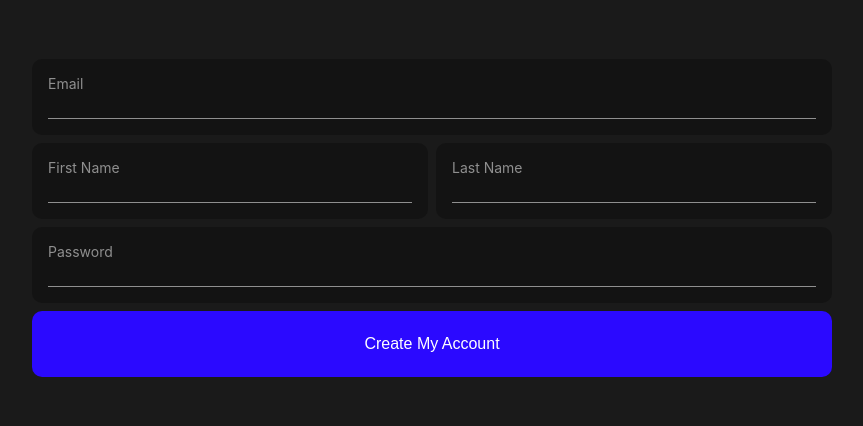
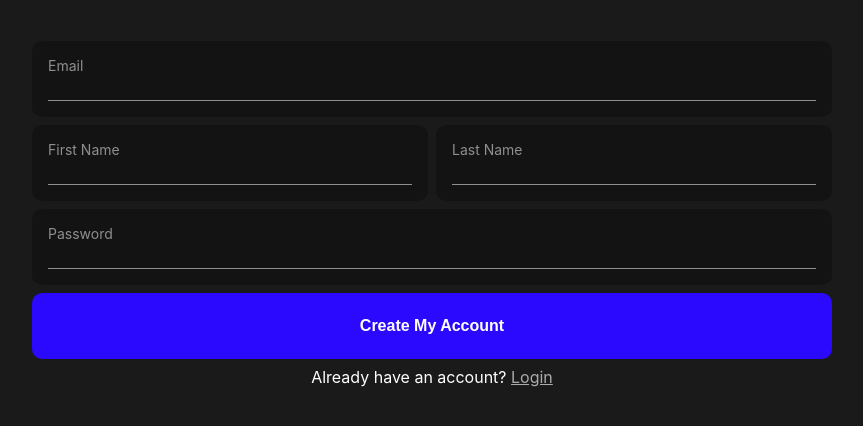
Before and after one commit to thangsnguyen07/react-app-chat-v2, a React (Create React App) app: page /register in a window 1280 px wide. Shown: the part 182-608 px from the top of the page, without its empty margins (208-1071 px from the left). Built offline with nearby package versions, Linux system fonts and the light colour scheme.

Commit message:
Update Login & Register Form

```diff
--- a/src/components/forms/LoginForm.tsx
+++ b/src/components/forms/LoginForm.tsx
@@ -5,6 +5,7 @@ import {
   InputField,
   InputLabel,
 } from "../../styled/form";
+import { LinkContainer, StyledLink } from "../../styled/shared";
 
 const LoginForm = () => {
   return (
@@ -15,9 +16,13 @@ const LoginForm = () => {
       </InputContainer>
       <InputContainer>
         <InputLabel htmlFor="password">Password</InputLabel>
-        <InputField id="password" />
+        <InputField id="password" type="password" />
       </InputContainer>
       <Button>Login</Button>
+      <LinkContainer>
+        <span>Don&#39;t have an account? </span>
+        <StyledLink to="/register">Register</StyledLink>
+      </LinkContainer>
     </Form>
   );
 };
--- a/src/components/forms/RegisterForm.tsx
+++ b/src/components/forms/RegisterForm.tsx
@@ -6,10 +6,15 @@ import {
   InputField,
   InputLabel,
 } from "../../styled/form";
+import { LinkContainer, StyledLink } from "../../styled/shared";
 
 const RegisterForm = () => {
+  const onSubmit = (event: React.FormEvent<HTMLFormElement>) => {
+    event.preventDefault();
+  };
+
   return (
-    <Form>
+    <Form onSubmit={onSubmit}>
       <InputContainer>
         <InputLabel htmlFor="email">Email</InputLabel>
         <InputField id="email" />
@@ -26,9 +31,13 @@ const RegisterForm = () => {
       </FlexBox>
       <InputContainer>
         <InputLabel htmlFor="password">Password</InputLabel>
-        <InputField id="password" />
+        <InputField id="password" type="password" />
       </InputContainer>
       <Button>Create My Account</Button>
+      <LinkContainer>
+        <span>Already have an account? </span>
+        <StyledLink to="/login">Login</StyledLink>
+      </LinkContainer>
     </Form>
   );
 };
--- a/src/styled/buttons.ts
+++ b/src/styled/buttons.tsx
@@ -11,4 +11,15 @@ export const Button = styled.button`
   padding: 24px 0;
   border-radius: ${(props) => props.theme.borderRadius};
   margin-top: 8px;
+  font-weight: 600;
+  transition: ${(props) => props.theme.transition};
+
+  &:hover,
+  &:focus {
+    background-color: #3415fd;
+  }
+
+  &:active {
+    background-color: #2b09ff;
+  }
 `;
--- a/src/styled/global.ts
+++ b/src/styled/global.tsx
@@ -6,6 +6,10 @@ export const GlobalStyle = createGlobalStyle`
     margin: 0;
     padding: 0;
   }
+
+  body {
+    color: #fff;
+  }
 `;
 
 export const theme = {
@@ -13,4 +17,5 @@ export const theme = {
   lightDark: "#8f8f8f",
   lightestDark: "#1a1a1a",
   borderRadius: "10px",
+  transition: "0.3s all ease",
 };
--- a/src/styled/shared.ts
+++ /dev/null
@@ -1,9 +0,0 @@
-import styled from "styled-components";
-
-export const Page = styled.div`
-  height: 100vh;
-  display: flex;
-  justify-content: center;
-  align-items: center;
-  background-color: ${(props) => props.theme.lightestDark};
-`;
--- /dev/null
+++ b/src/styled/shared.tsx
@@ -0,0 +1,24 @@
+import { Link } from "react-router-dom";
+import styled from "styled-components";
+
+export const Page = styled.div`
+  height: 100vh;
+  display: flex;
+  justify-content: center;
+  align-items: center;
+  background-color: ${(props) => props.theme.lightestDark};
+`;
+
+export const LinkContainer = styled.div`
+  margin: 8px 0;
+  text-align: center;
+`;
+
+export const StyledLink = styled(Link)`
+  color: #acabab;
+  transition: ${(props) => props.theme.transition};
+
+  &:hover {
+    color: #fff;
+  }
+`;
```
Also changed, not shown: src/styled/form.tsx (renamed from src/styled/form.ts).
